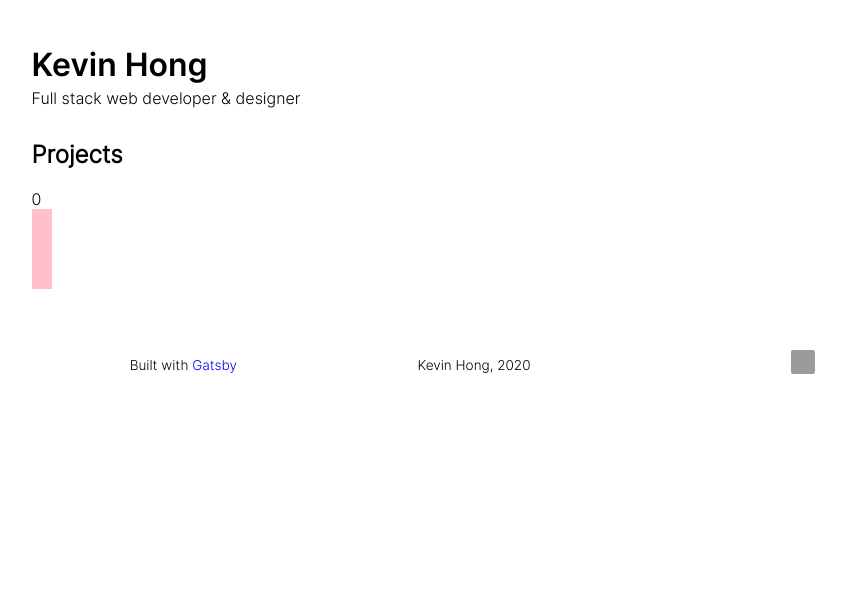
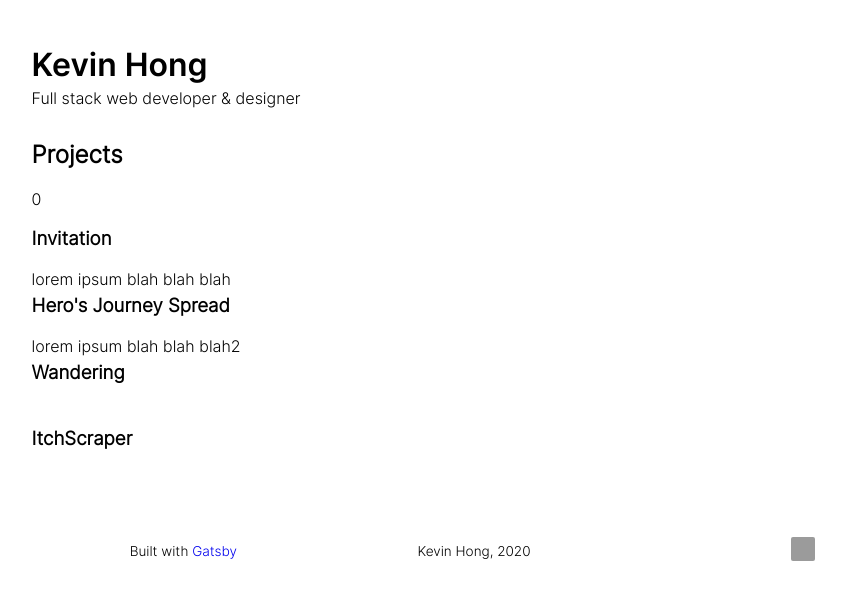
Before and after one commit to khongcodes/portfolio-v1, a Gatsby site: page / in a window 1280 px wide. Shown: the whole page, without its empty margins (166-1012 px from the left). Built offline with nearby package versions, Linux system fonts and the light colour scheme; Gatsby itself is replaced by a stand-in of ours.

Commit message:
begin implementing framework for displaying project info

```diff
--- a/src/components/Project.js
+++ b/src/components/Project.js
@@ -2,19 +2,21 @@ import React, { useState } from 'react'
 
 import projectStyles from '../styles/Project.module.scss'
 
-const Project = ({informListStatus, projectId, active}) => {
+const Project = ({
+  informListStatus, projectId, active,
+  name, description, tech
+}) => {
+
   const handleClick = () => {
     informListStatus(active ? 0 : projectId);
   }
 
-  const getColor = () => active ? 'green' : 'pink'
+  // const getColor = () => active ? 'green' : 'pink'
 
   return (
-    <div
-      style={{width:20, height:20, backgroundColor:getColor()}}
-      onClick = {handleClick}
-    >
-
+    <div className={projectStyles.projectTitleContainer} onClick = {handleClick}>
+      <h3 className={projectStyles.title}> {name}</h3>
+      <p className={projectStyles.description}> {description}</p>
     </div>
   )
 }
--- a/src/components/ProjectsList.js
+++ b/src/components/ProjectsList.js
@@ -5,13 +5,34 @@ import Project from './Project';
 const ProjectsList = () => {
   const [selectedProject, setSelectedProject] = useState(0)
 
+  const listCallback = id => setSelectedProject(id)
+
   return (
     <div>
       {selectedProject}
-      <Project projectId={1} active={selectedProject === 1} informListStatus={ id => setSelectedProject(id) }/>
-      <Project projectId={2} active={selectedProject === 2} informListStatus={ id => setSelectedProject(id) }/>
-      <Project projectId={3} active={selectedProject === 3} informListStatus={ id => setSelectedProject(id) }/>
-      <Project projectId={4} active={selectedProject === 4} informListStatus={ id => setSelectedProject(id) }/>
+      <Project
+        projectId={1} active={selectedProject === 1} informListStatus={ listCallback }
+        name = 'Invitation'
+        description = 'lorem ipsum blah blah blah'
+        tech = {['a', 'b', 'c']}
+      />
+
+      <Project
+        projectId={2} active={selectedProject === 2} informListStatus={ listCallback }
+        name = "Hero's Journey Spread"
+        description = 'lorem ipsum blah blah blah2'
+        tech = {['']}
+      />
+
+      <Project projectId={3} active={selectedProject === 3} informListStatus={ listCallback }
+        name = 'Wandering'
+        description = ''
+      />
+
+      <Project projectId={4} active={selectedProject === 4} informListStatus={ listCallback }
+        name = 'ItchScraper'
+        description = ''
+      />
     </div>
   )
 }
--- a/src/styles/Project.module.scss
+++ b/src/styles/Project.module.scss
@@ -0,0 +1,27 @@
+%noSelect {
+  -webkit-user-select: none;  /* Chrome all / Safari all */
+  -moz-user-select: none;     /* Firefox all */
+  -ms-user-select: none;      /* IE 10+ */
+  user-select: none;          /* Likely future */
+}
+
+.projectTitleContainer {
+  width: 80%;
+  height: 3em;
+}
+
+.projectTitleContainer:hover .title {
+  // font-size: 1.3em;
+  text-shadow: 1px 1px #ff65c4d5;
+}
+
+.title {
+  @extend %noSelect;
+  cursor: default;
+  width: fit-content;
+}
+
+.description {
+  @extend %noSelect;
+  margin-top: 0;
+}
```
